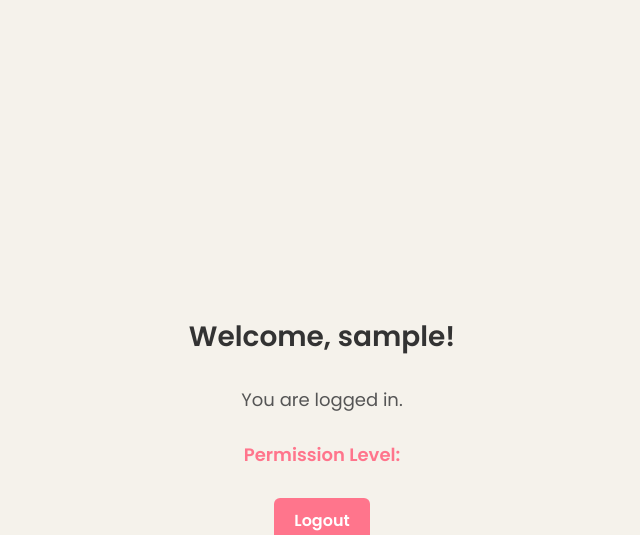
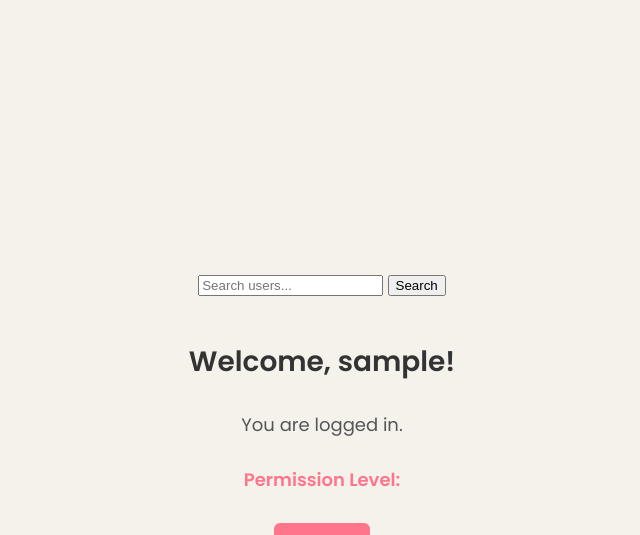
Before and after one commit to AhmadTNofal/DESD, a Django app: page / in a window 1280 px wide. Shown: the top 535 px of the page, without its empty margins (318-958 px from the left). Run offline with Django 5.2, Linux system fonts and the light colour scheme; the visitor is signed in with stand-in values (Sample User, id 1).

Commit message:
search functionality for users and comunities done

```diff
--- a/accounts/templates/profile/home.html
+++ b/accounts/templates/profile/home.html
@@ -6,6 +6,11 @@
     <link rel="stylesheet" type="text/css" href="{% static 'accounts/css/home.css' %}">
 </head>
 <body>
+    <form action="{% url 'search_users' %}" method="GET">
+        <input type="text" name="q" placeholder="Search users..." required>
+        <button type="submit">Search</button>
+    </form>
+    <br>
     <h1>Welcome, {{ request.user.username }}!</h1>
     <p>You are logged in.</p>
 
--- a/accounts/urls.py
+++ b/accounts/urls.py
@@ -1,11 +1,12 @@
 from django.urls import path
 from . import views
 from accounts.views import signup
-from accounts.views import home
+from accounts.views import home, search_users
 from .views import home, login_view, signup
 
 urlpatterns = [
     path("home/", home, name="home"),
     path("login/", login_view, name="login"),
     path("signup/", signup, name="signup"),
+    path('search/', search_users, name='search_users'),  # Search URL
 ]
--- a/accounts/views.py
+++ b/accounts/views.py
@@ -7,11 +7,26 @@ from django.db import connection
 from django.contrib.auth.hashers import make_password
 from django.views.decorators.csrf import csrf_exempt
 from django.utils.decorators import method_decorator
+from django.db.models import Q
+from .models import CustomUser
 
 @login_required
 def home(request):
     """Render the home page after successful login."""
     return render(request, "profile/home.html", {"permission": request.user.Permission})
+
+def search_users(request):
+    """ Allow users to search for others by username, email, or surname """
+
+    query = request.GET.get('q', '').strip() # Get the search query from the request and remove whitespace
+
+    results = CustomUser.objects.filter(
+        Q(username__icontains=query) |
+        Q(email__icontains=query) |
+        Q(surname__icontains=query)
+    ) if query else None  # Return None if query is empty
+
+    return render(request, 'profile/search_results.html', {'results': results, 'query': query})
 
 @csrf_exempt
 def login_view(request):
--- a/myproject/urls.py
+++ b/myproject/urls.py
@@ -21,12 +21,13 @@ from django.conf import settings
 from django.conf.urls.static import static
 from django.urls import path
 from accounts import views
-from accounts.views import signup, home, login_view
+from accounts.views import signup, home, login_view, search_users
 
 urlpatterns = [
     path("home/", home, name="home"),
     path("login/", login_view, name="login"),
     path("signup/", signup, name="signup"),
+    path('search/', search_users, name='search_users'),  # Search URL
 ]
 
 # Serve static files in development mode
```
Also changed, not shown: accounts/templates/profile/search_results.html (added, +25 -0 lines).
